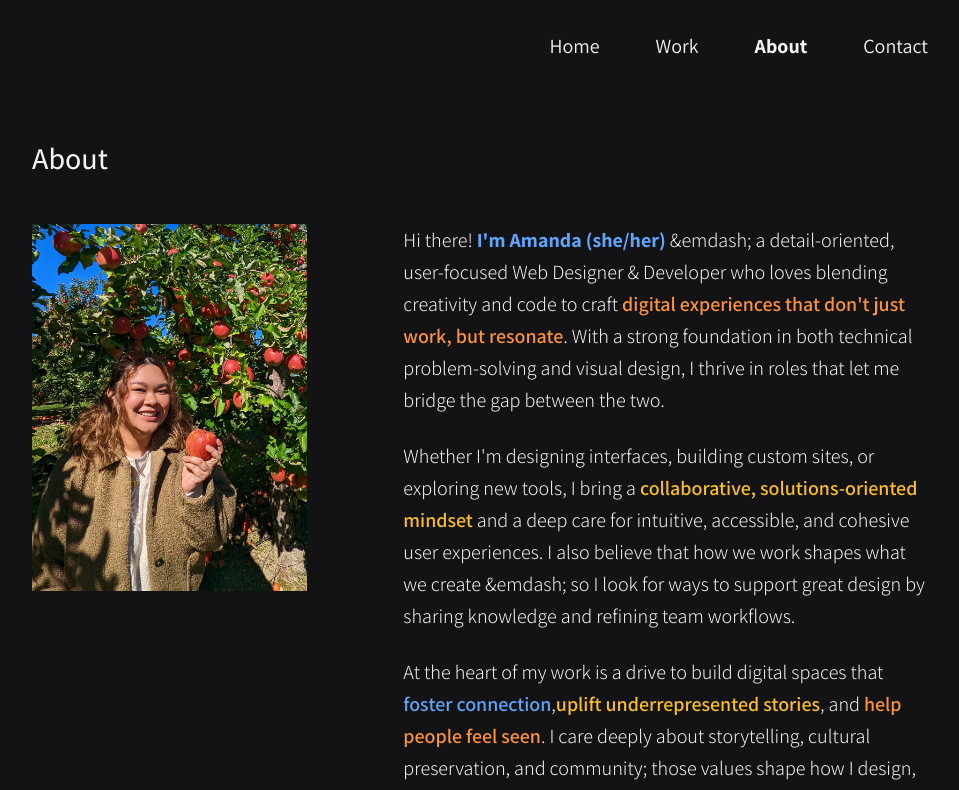
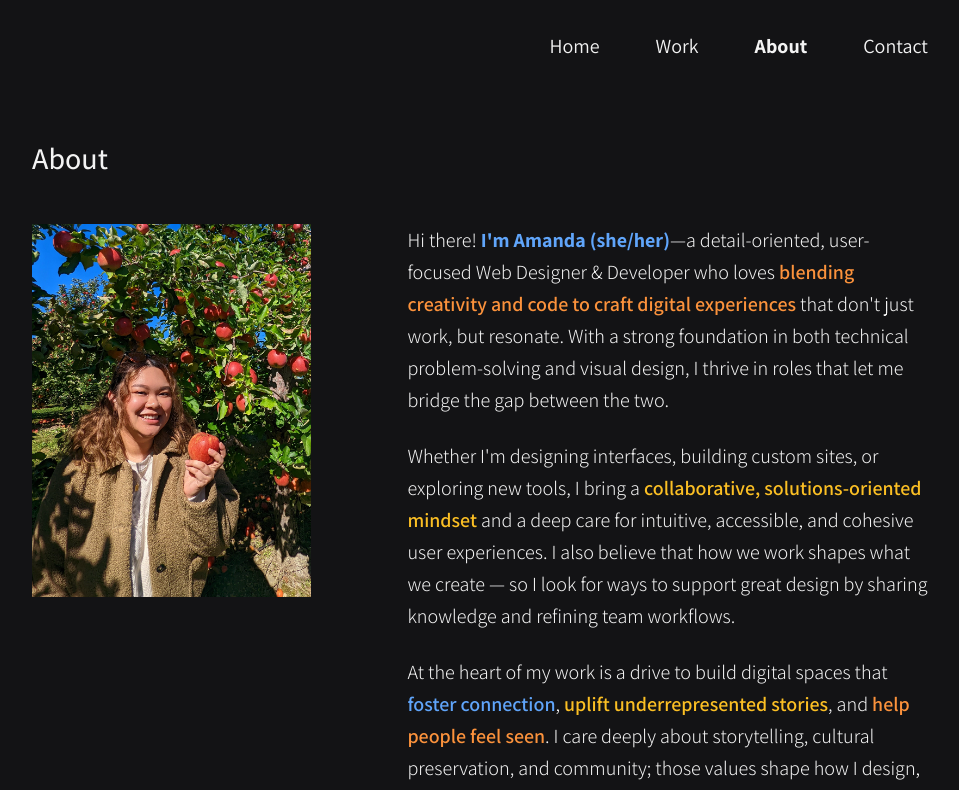
Before and after one commit to aescaba/portfolio, a Next.js app: page /about in a window 1280 px wide. Shown: the top 790 px of the page, without its empty margins (160-1119 px from the left). Built offline with nearby package versions, Linux system fonts and the light colour scheme.

Commit message:
fix em dashes and highlight

```diff
--- a/pages/about.js
+++ b/pages/about.js
@@ -17,15 +17,15 @@ export default function About() {
         {/* second column - bio */}
         <div class="space-y-6 font-light text-xl leading-8">
           <p>
-          Hi there! <span class="font-bold text-blue-400">I&apos;m Amanda (she/her)</span> &emdash; a detail-oriented, user-focused Web Designer &amp; Developer who loves blending creativity and code
-          to craft <span class="font-semibold text-orange-400">digital experiences that don&apos;t just work, but resonate</span>. With a strong foundation in both technical problem-solving and visual design, I thrive in roles that let me bridge
+          Hi there! <span class="font-bold text-blue-400">I&apos;m Amanda (she/her)</span>&mdash;a detail-oriented, user-focused Web Designer &amp; Developer who loves <span class="font-semibold text-orange-400">blending creativity and code
+          to craft digital experiences</span> that don&apos;t just work, but resonate. With a strong foundation in both technical problem-solving and visual design, I thrive in roles that let me bridge
           the gap between the two.</p>
 
           <p>Whether I&apos;m designing interfaces, building custom sites, or exploring new tools, I bring a <span class="font-semibold text-amber-400">collaborative, solutions-oriented mindset</span> and a deep care for intuitive, accessible,
-            and cohesive user experiences. I also believe that how we work shapes what we create &emdash; so I look for ways to support great design by sharing knowledge and refining team workflows.</p>
+            and cohesive user experiences. I also believe that how we work shapes what we create &mdash; so I look for ways to support great design by sharing knowledge and refining team workflows.</p>
 
           <p>At the heart of my work is a drive to build digital spaces that <span class="font-semibold text-blue-400">foster connection</span>,
-           <span class="font-semibold text-amber-400">uplift underrepresented stories</span>, and <span class="font-semibold text-orange-400">help people feel seen</span>. I care deeply about storytelling,
+           <span class="font-semibold text-amber-400"> uplift underrepresented stories</span>, and <span class="font-semibold text-orange-400">help people feel seen</span>. I care deeply about storytelling,
            cultural preservation, and community; those values shape how I design, build, and collaborate.</p>
 
           <p>Outside of work, you can find me cooking my way through my favorite cuisines, making too many Spotify playlists, adding to my endless video game and book backlog, singing both parts of a duet, tinkering with my mechanical keyboard,
```
